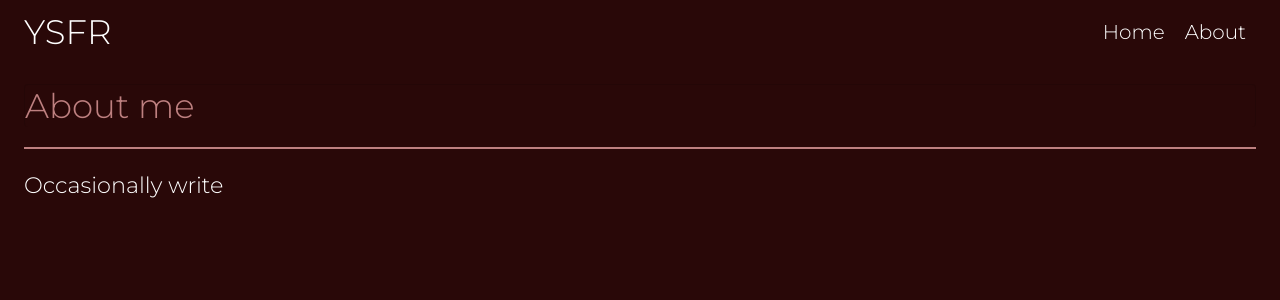
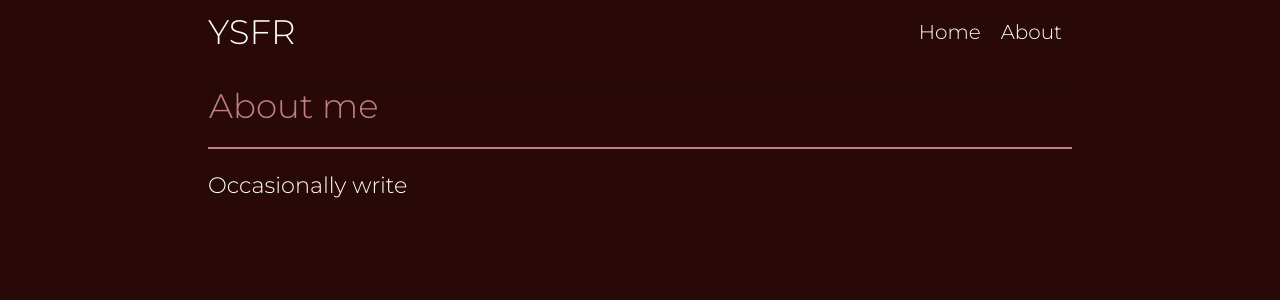
Before and after one commit to IronYR/yousufrehan.com-new, a Next.js app: page /about in a window 1280 px wide. Shown: the top 300 px of the page. Built offline with nearby package versions, Linux system fonts and the light colour scheme.

Commit message:
changed layout maxwidth to md

```diff
--- a/components/Layout.tsx
+++ b/components/Layout.tsx
@@ -13,13 +13,13 @@ export default function Layout({ children }) {
         }
     })
     return (
-        <React.Fragment>
+        <Container maxWidth="md">
             <ThemeProvider theme={theme}>
                 <Header /*title={title}*/ />
                 <Container>
                     {children}
                 </Container>
             </ThemeProvider>
-        </React.Fragment>
+        </Container >
     )
 }
```
